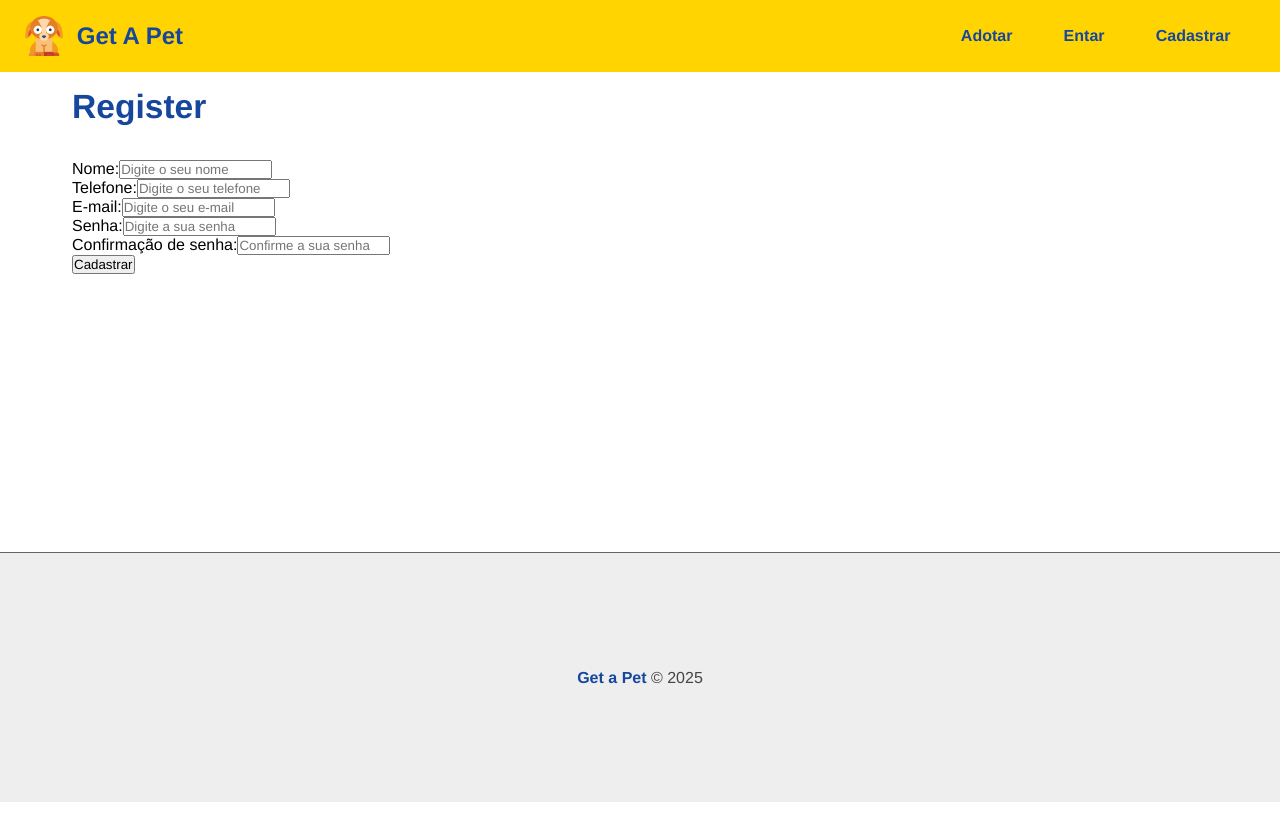
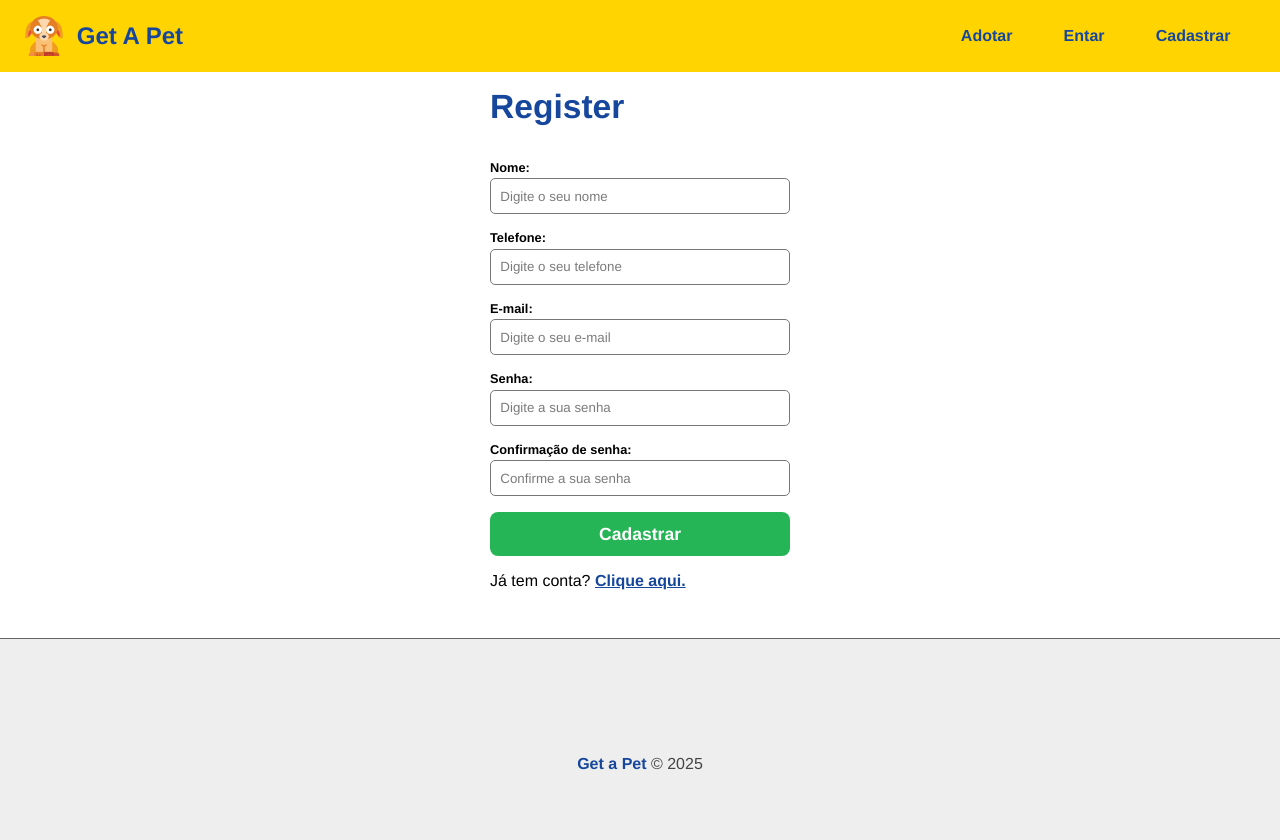
Before and after one commit to IsabelleHeloisa/GetAPet, a React (Create React App) app in the folder frontend/: page /register in a window 1280 px wide. Shown: the top 840 px of the page. Before the commit the page ends 802 px from the top, so only its background shows below. Built offline with nearby package versions, Linux system fonts and the light colour scheme.

Commit message:
feat: general form styles

```diff
--- /dev/null
+++ b/frontend/src/components/form/Form.module.css
@@ -0,0 +1,33 @@
+.form_container {
+  max-width: 300px;
+  margin: 0 auto;
+  background-color: #fff;
+  border-radius: 15px;
+}
+
+.form_container input[type='submit'] {
+  border-radius: 8px;
+  background-color: #25b456;
+  color: #fff;
+  border: none;
+  min-width: 100px;
+  min-height: 2.5em;
+  width: 100%;
+  cursor: pointer;
+  font-size: 1.1em;
+  font-weight: bold;
+}
+
+.form_container input[type='submit']:hover {
+  background-color: #1c8a42;
+}
+
+.form_container p {
+  margin-top: 1em;
+
+}
+
+.form_container p a {
+  color: #16479d;
+  font-weight: bold;
+}
--- a/frontend/src/components/form/Input.jsx
+++ b/frontend/src/components/form/Input.jsx
@@ -10,7 +10,7 @@
   multiple
 }) {
   return (
-    <div>
+    <div className={styles.form_control}>
       <label htmlFor={name}>{text}:</label>
       <input
         type={type}
--- a/frontend/src/components/form/Input.module.css
+++ b/frontend/src/components/form/Input.module.css
@@ -0,0 +1,22 @@
+.form_control {
+  display: flex;
+  flex-direction: column;
+  margin-bottom: 1em;
+
+}
+
+.form_control label {
+  margin-bottom: .3em;
+  font-weight: bold;
+  font-size: .8em;
+}
+
+.form_control input {
+  padding: .7em;
+  border: 1px solid #777;
+  border-radius: 5px;
+}
+
+.form_control input::placeholder {
+  color: #7b7b7b;
+}
--- a/frontend/src/components/pages/Auth/Register.jsx
+++ b/frontend/src/components/pages/Auth/Register.jsx
@@ -1,10 +1,11 @@
 import Input from '../../form/Input'
-
+import Styles from '../../form/Form.module.css'
+import { Link } from 'react-router-dom'
 function Register() {
   function handleOnChange(e) {}
 
   return (
-    <section>
+    <section className={Styles.form_container}>
       <h1>Register</h1>
       <form>
         <Input
@@ -44,6 +45,9 @@
         />
         <input type="submit" value="Cadastrar" />
       </form>
+      <p>
+        Já tem conta? <Link to="/login">Clique aqui.</Link>
+      </p>
     </section>
   )
 }
```
